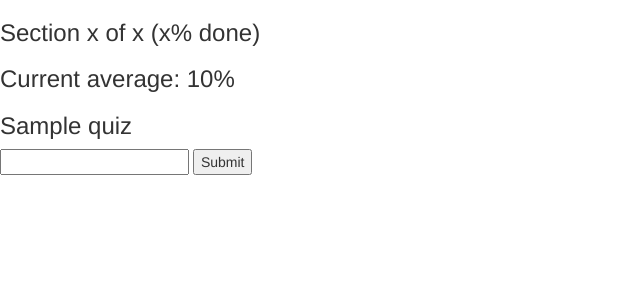
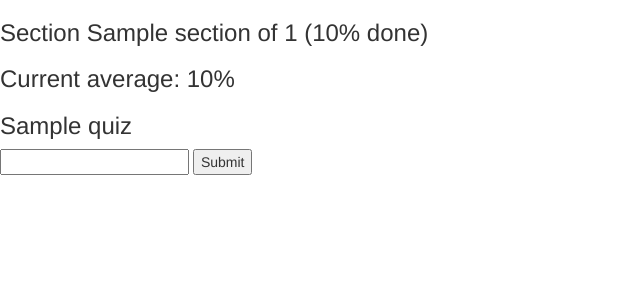
Before and after one commit to horatius83/Vocab-Site, a Python web app: template vocab/templates/vocab/quiz.html in a window 1280 px wide. Shown: the top 300 px of the page, without its empty margins (0-640 px from the left). Run offline with Jinja, Linux system fonts and the light colour scheme; the template is opened without the code that fills it: most values are stand-ins (such as "Sample title", 1, 10 or a date in 2020); some libraries are stand-ins or nearby versions.

Commit message:
Update to stats, button

```diff
--- a/vocab/templates/vocab/quiz.html
+++ b/vocab/templates/vocab/quiz.html
@@ -14,12 +14,12 @@
 </head>
 <body>
     <div ng-controller='QuizController as Quiz'>
-        <h3>Section x of x (x% done)</h3>
+        <h3>Section {{ Quiz.section }} of {{ Quiz.questions.length }} ({{Quiz.section / Quiz.questions.length }}% done)</h3>
         <h3>Current average: {{ Quiz.getAverage() }}%</h3>
         <h3>{{ Quiz.getCurrentQuestion() }}</h3>
         <form>
             <input type="text" name="answer"></input>
-            <input type="submit" name="submit"></input>
+            <input type="submit" name="submit" ng-click="{{ Quiz.gotoNextQuestion() }}"></input>
         </form>
     </div>
     </body>
--- a/vocab/templates/vocab/quiz.js
+++ b/vocab/templates/vocab/quiz.js
@@ -597,7 +597,7 @@ var Utility = {
             return Utility.splitIntoSections(questions,this.sectionSize);
         };
         this.getQuestionNode = function() {
-            return this.questions[this.questions.currentSection][this.questions.index]
+            return this.questions[this.section][this.index]
         };
         this.getCurrentQuestion = function() {
             var q = this.getQuestionNode();
@@ -618,10 +618,11 @@ var Utility = {
             return failed / tried;
         };
         this.sectionSize = 8;
+        this.section = 0;
+        this.index = 0;
         this.title = quizJson['name'];
         this.questions = this.createListOfSections(quizJson);
         this.questions.index = 0;
-        this.questions.currentSection = 0;
         this.questions.current = this.getCurrentQuestion();
     });
 })();
```
